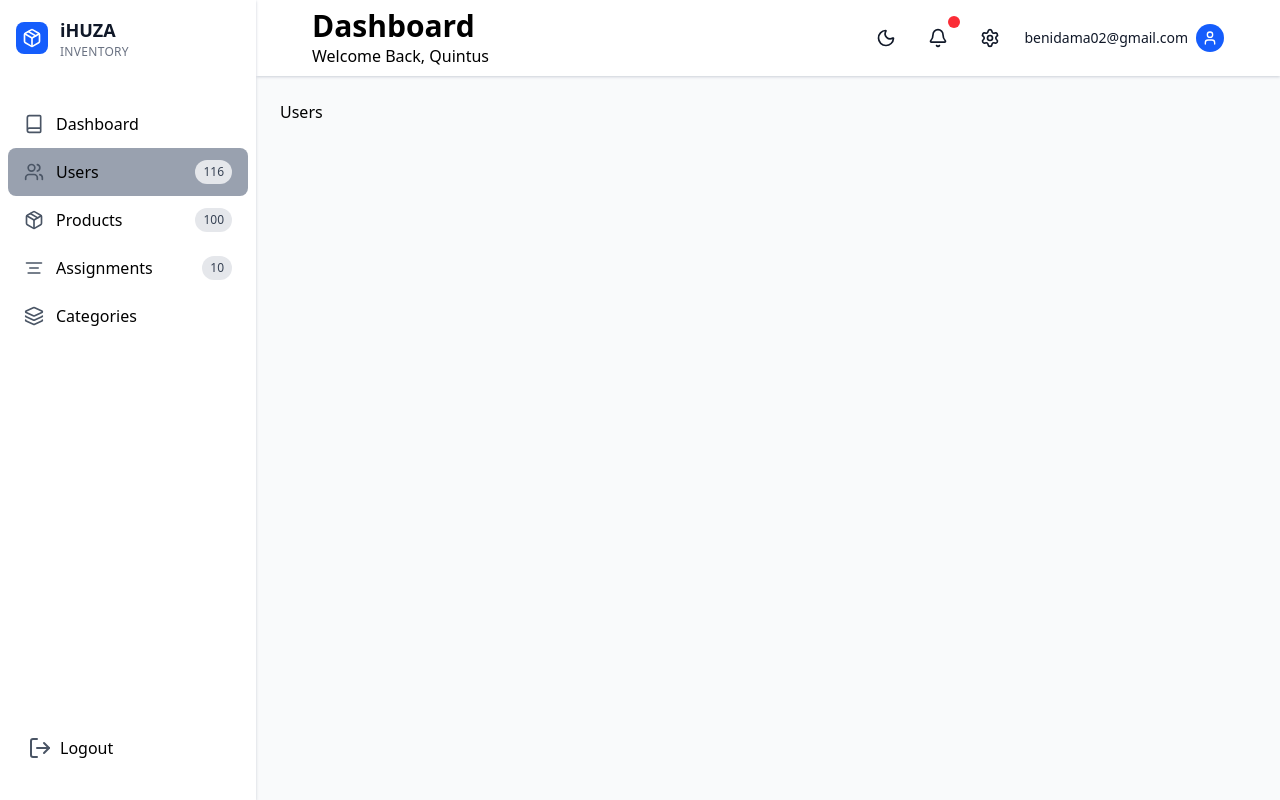
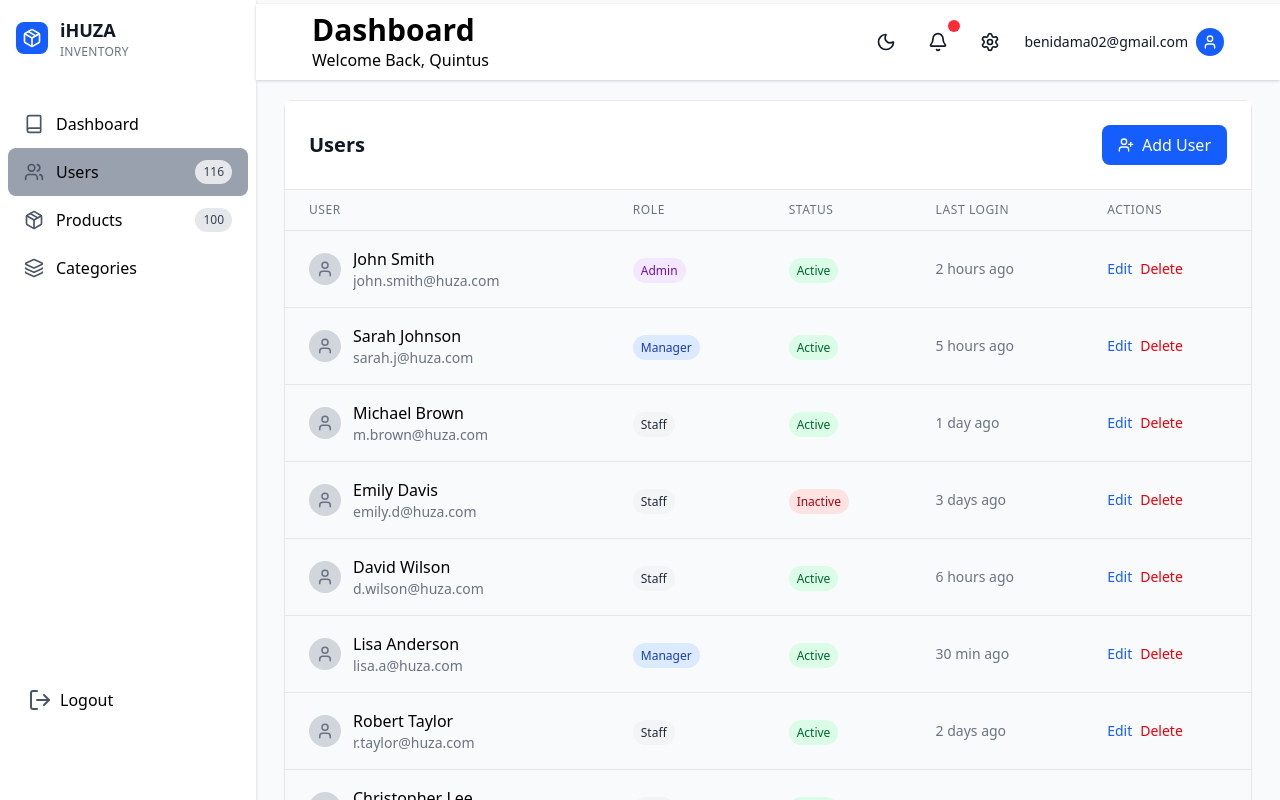
Before and after one commit to benidama/iHUZO-invertory-solvit, a React (Vite) app: page /users in a window 1280 px wide. Shown: the top 800 px of the page. Built offline with nearby package versions, Linux system fonts and the light colour scheme.

Commit message:
adding other pages in my website

```diff
--- a/src/App.jsx
+++ b/src/App.jsx
@@ -3,7 +3,6 @@ import Navigation from "./components/Navigation";
 import Dashboard from "./pages/Dashboard";
 import Products from "./pages/Products";
 import Users from "./pages/Users";
-import Assignments from "./pages/Assignments";
 import Categories from "./pages/Categories";
 import NoPage from "./pages/NoPage";
 import { ThemeProvider } from "./providers/ThemeProvider";
@@ -20,7 +19,6 @@ export default function App() {
               <Route path="/" element={<Navigation />}>
                 <Route path="dashboard" element={<Dashboard />} />
                 <Route path="products" element={<Products />} />
-                <Route path="assignments" element={<Assignments />} />
                 <Route path="categories" element={<Categories />} />
                 <Route path="users" element={<Users />} />
                 <Route path="*" element={<NoPage />} />
--- a/src/components/Navigation.jsx
+++ b/src/components/Navigation.jsx
@@ -1,14 +1,5 @@
 import TopBar from "./TopBar";
-import {
-  Menu,
-  X,
-  Users,
-  Package,
-  Book,
-  AlignCenter,
-  Layers,
-  LogOut,
-} from "lucide-react";
+import { Menu, X, Users, Package, Book, Layers, LogOut } from "lucide-react";
 import { NavLink, Outlet } from "react-router-dom";
 import useTheme from "../hooks/useTheme";
 import { useState } from "react";
@@ -19,7 +10,6 @@ const SidebarContent = () => {
     { to: "/dashboard", icon: Book, label: "Dashboard" },
     { to: "/users", icon: Users, label: "Users", count: 116 },
     { to: "/products", icon: Package, label: "Products", count: 100 },
-    { to: "/assignments", icon: AlignCenter, label: "Assignments", count: 10 },
     { to: "/categories", icon: Layers, label: "Categories" },
   ];
   const { theme } = useTheme();
@@ -126,12 +116,12 @@ const Navigation = () => {
           <button onClick={() => setIsOpen(!isOpen)}>
             {isOpen ? (
               <X
-                className={`w-12 h-12 pr-1 ${
+                className={`w-12 h-12 ${
                   theme === "light" ? "text-gray-600" : "text-black"
                 }`}
               />
             ) : (
-              <Menu className="w-15 h-10 pl-1" />
+              <Menu className="w-12 h-10" />
             )}
           </button>
         </div>
--- a/src/components/TopBar.jsx
+++ b/src/components/TopBar.jsx
@@ -8,7 +8,7 @@ const TopBar = () => {
 
   return (
     <header
-      className={`px-14 py-2 shadow-sm ${
+      className={`sticky top-1 sm:z-1 z-0 md:z-50  px-14 py-2 shadow-sm ${
         theme === "light"
           ? "bg-white shadow-sm shadow-b shadow-gray-300 text-gray-900"
           : "bg-gray-800 border border-gray-700 text-white"
--- a/src/components/UserTable.jsx
+++ b/src/components/UserTable.jsx
@@ -220,7 +220,11 @@ const UserTable = () => {
           {users.map((user) => (
             <div
               key={user.id}
-              className="p-4 hover:bg-gray-50 transition-colors"
+              className={`p-4 transition-colors ${
+                theme === "light"
+                  ? "bg-gray-50 border-gray-200 hover:bg-gray-50"
+                  : "bg-gray-800 border-gray-500 text-gray-100 hover:bg-amber-200 hover:text-gray-900"
+              }`}
             >
               <div className="flex items-start justify-between mb-3">
                 <div className="flex items-center gap-3 flex-1 min-w-0">
--- a/src/index.css
+++ b/src/index.css
@@ -148,72 +148,3 @@
   --sidebar-border: oklch(1 0 0 / 10%);
   --sidebar-ring: oklch(0.439 0 0);
 }
-/* darkmode */
-:root {
-  --radius: 0.625rem;
-  --background: red;
-  --foreground: blue;
-  --card: oklch(1 0 0);
-  --card-foreground: oklch(0.145 0 0);
-  --popover: oklch(1 0 0);
-  --popover-foreground: oklch(0.145 0 0);
-  --primary: oklch(0.205 0 0);
-  --primary-foreground: oklch(0.985 0 0);
-  --secondary: oklch(0.97 0 0);
-  --secondary-foreground: oklch(0.205 0 0);
-  --muted: oklch(0.97 0 0);
-  --muted-foreground: oklch(0.556 0 0);
-  --accent: oklch(0.97 0 0);
-  --accent-foreground: oklch(0.205 0 0);
-  --destructive: oklch(0.577 0.245 27.325);
-  --border: oklch(0.922 0 0);
-  --input: oklch(0.922 0 0);
-  --ring: oklch(0.708 0 0);
-  --chart-1: oklch(0.646 0.222 41.116);
-  --chart-2: oklch(0.6 0.118 184.704);
-  --chart-3: oklch(0.398 0.07 227.392);
-  --chart-4: oklch(0.828 0.189 84.429);
-  --chart-5: oklch(0.769 0.188 70.08);
-  --sidebar: oklch(0.985 0 0);
-  --sidebar-foreground: oklch(0.145 0 0);
-  --sidebar-primary: oklch(0.205 0 0);
-  --sidebar-primary-foreground: oklch(0.985 0 0);
-  --sidebar-accent: oklch(0.97 0 0);
-  --sidebar-accent-foreground: oklch(0.205 0 0);
-  --sidebar-border: oklch(0.922 0 0);
-  --sidebar-ring: oklch(0.708 0 0);
-}
-
-.dark {
-  --background: indigo;
-  --foreground: cyan;
-  --card: oklch(0.205 0 0);
-  --card-foreground: oklch(0.985 0 0);
-  --popover: oklch(0.269 0 0);
-  --popover-foreground: oklch(0.985 0 0);
-  --primary: oklch(0.922 0 0);
-  --primary-foreground: oklch(0.205 0 0);
-  --secondary: oklch(0.269 0 0);
-  --secondary-foreground: oklch(0.985 0 0);
-  --muted: oklch(0.269 0 0);
-  --muted-foreground: oklch(0.708 0 0);
-  --accent: oklch(0.371 0 0);
-  --accent-foreground: oklch(0.985 0 0);
-  --destructive: oklch(0.704 0.191 22.216);
-  --border: oklch(1 0 0 / 10%);
-  --input: oklch(1 0 0 / 15%);
-  --ring: oklch(0.556 0 0);
-  --chart-1: oklch(0.488 0.243 264.376);
-  --chart-2: oklch(0.696 0.17 162.48);
-  --chart-3: oklch(0.769 0.188 70.08);
-  --chart-4: oklch(0.627 0.265 303.9);
-  --chart-5: oklch(0.645 0.246 16.439);
-  --sidebar: oklch(0.205 0 0);
-  --sidebar-foreground: oklch(0.985 0 0);
-  --sidebar-primary: oklch(0.488 0.243 264.376);
-  --sidebar-primary-foreground: oklch(0.985 0 0);
-  --sidebar-accent: oklch(0.269 0 0);
-  --sidebar-accent-foreground: oklch(0.985 0 0);
-  --sidebar-border: oklch(1 0 0 / 10%);
-  --sidebar-ring: oklch(0.439 0 0);
-}
--- a/src/pages/Assignments.jsx
+++ /dev/null
@@ -1,5 +0,0 @@
-function Assignments() {
-  return <div>Assignments</div>;
-}
-
-export default Assignments;
--- a/src/pages/Dashboard.jsx
+++ b/src/pages/Dashboard.jsx
@@ -4,7 +4,7 @@ import UserTable from "../components/UserTable";
 
 export default function Dashboard() {
   return (
-    <div>
+    <div className="font-poppins">
       <Hero />
       <ProductList />
       <UserTable />
--- a/src/pages/Products.jsx
+++ b/src/pages/Products.jsx
@@ -1,5 +1,6 @@
-function Products() {
-  return <div>Products</div>;
-}
+import ProductList from "../components/ProductList";
+const Products = () => {
+  return <ProductList />;
+};
 
 export default Products;
--- a/src/pages/Users.jsx
+++ b/src/pages/Users.jsx
@@ -1,5 +1,6 @@
-function Users() {
-  return <div>Users</div>;
-}
+import UserTable from "../components/UserTable";
+const Users = () => {
+  return <UserTable />;
+};
 
 export default Users;
```
